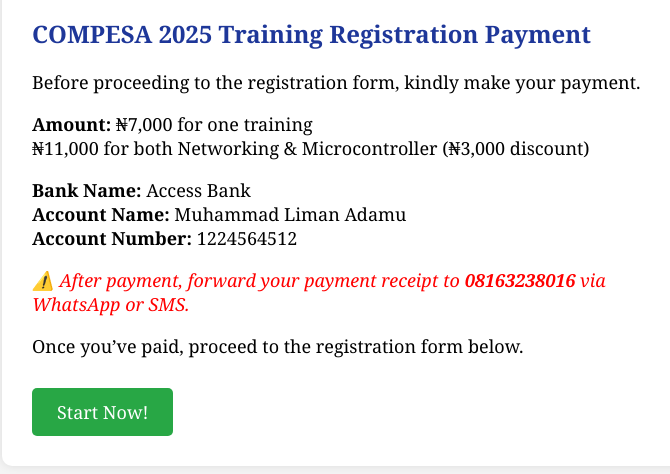
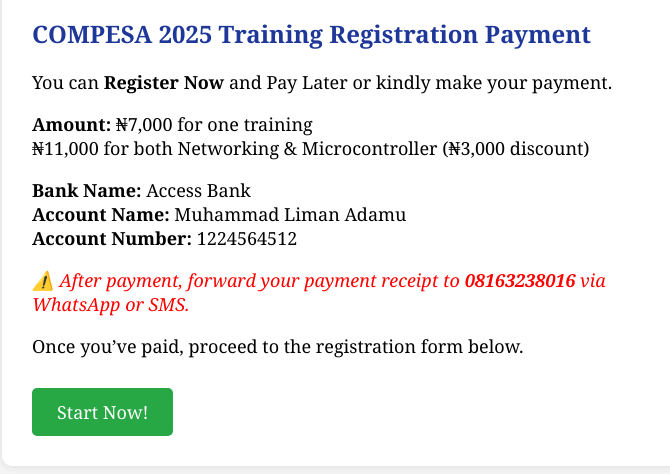
Before and after one commit to DevAbdoul/EngrHOD, a plain HTML site: page index.html in a window 1280 px wide. Shown: the part 160-634 px from the top of the page, without its empty margins (288-958 px from the left). Drawn offline with Linux system fonts and the light colour scheme.

Commit message:
Update index.html

```diff
--- a/index.html
+++ b/index.html
@@ -55,7 +55,7 @@
   <div class="container">
    <img src="pay.jpg" alt="Header Image" class="header-img">
     <h2>COMPESA 2025 Training Registration Payment</h2>
-    <p>Before proceeding to the registration form, kindly make your payment.</p>
+    <p>You can <Strong>Register Now</Strong> and Pay Later or  kindly make your payment.</p>
 
     <p><strong>Amount:</strong> ₦7,000 for one training <br>
     ₦11,000 for both Networking & Microcontroller (₦3,000 discount)</p>
```
